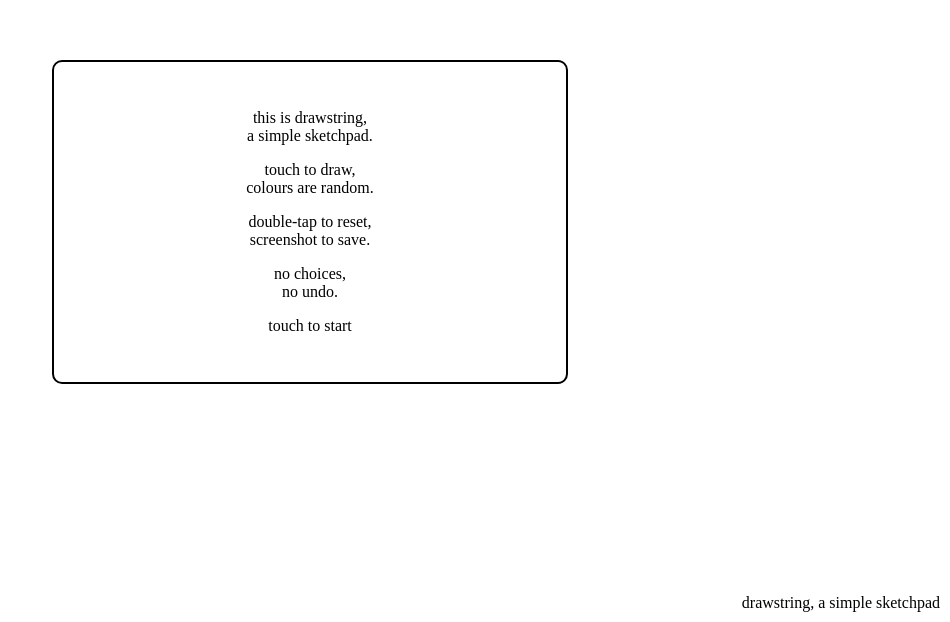
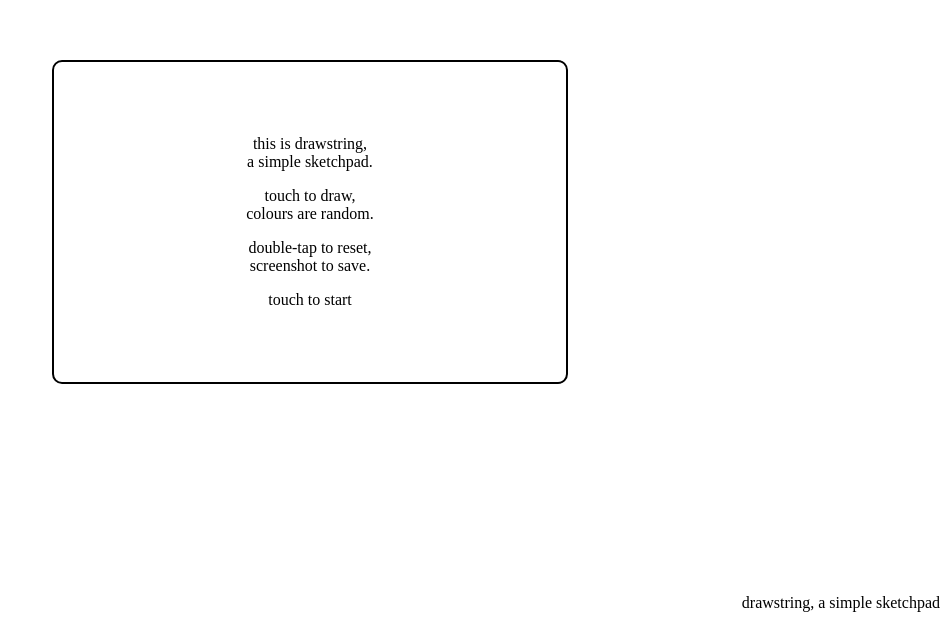
Before and after one commit to lewdry/drawstring, a plain HTML site: page index.html in a window 1280 px wide. Shown: the part 178-800 px from the top of the page, without its empty margins (330-1280 px from the left). Drawn offline with Linux system fonts and the light colour scheme.

Commit message:
Update index.html

```diff
--- a/index.html
+++ b/index.html
@@ -16,7 +16,6 @@
             <p>this is drawstring,<br>a simple sketchpad.</p>
             <p>touch to draw,<br>colours are random.</p>
             <p>double-tap to reset,<br>screenshot to save.</p>
-            <p>no choices,<br>no undo.</p>
             <p>touch to start</p>
         </div>
     </div>
```
